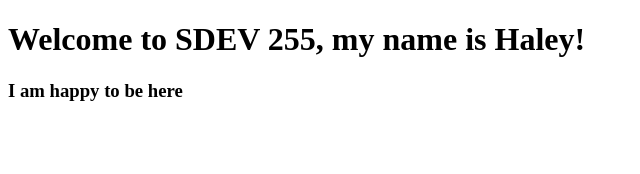
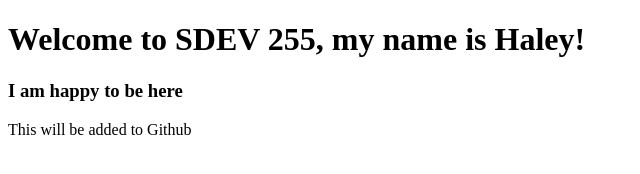
Before and after one commit to haley09/SDEV255ZGit, a plain HTML site: page index.html in a window 1280 px wide. Shown: the whole page, without its empty margins (0-640 px from the left). Drawn offline with Linux system fonts and the light colour scheme.

Commit message:
added p tag saying "  This will be added to Github "

```diff
--- a/index.html
+++ b/index.html
@@ -11,6 +11,7 @@
 <body>
   <h1> Welcome to SDEV 255, my name is Haley!</h1>
   <h3> I am happy to be here </h3>
+  <p> This will be added to Github </p>
   <script src="script.js"></script>
 
  <!--
```
